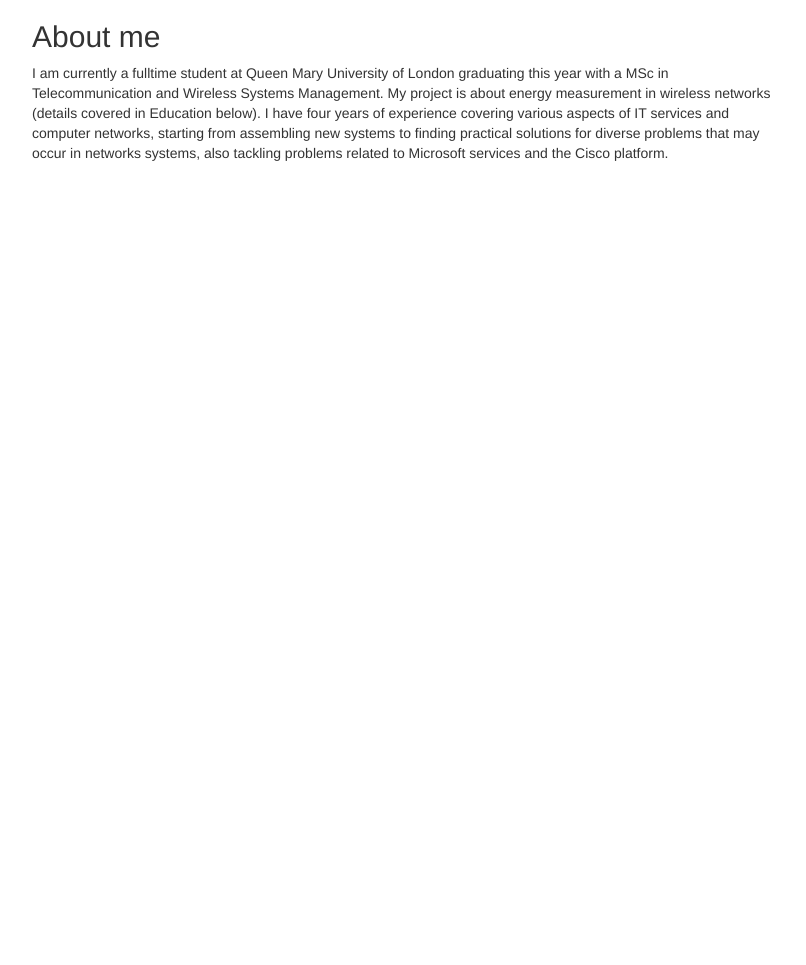
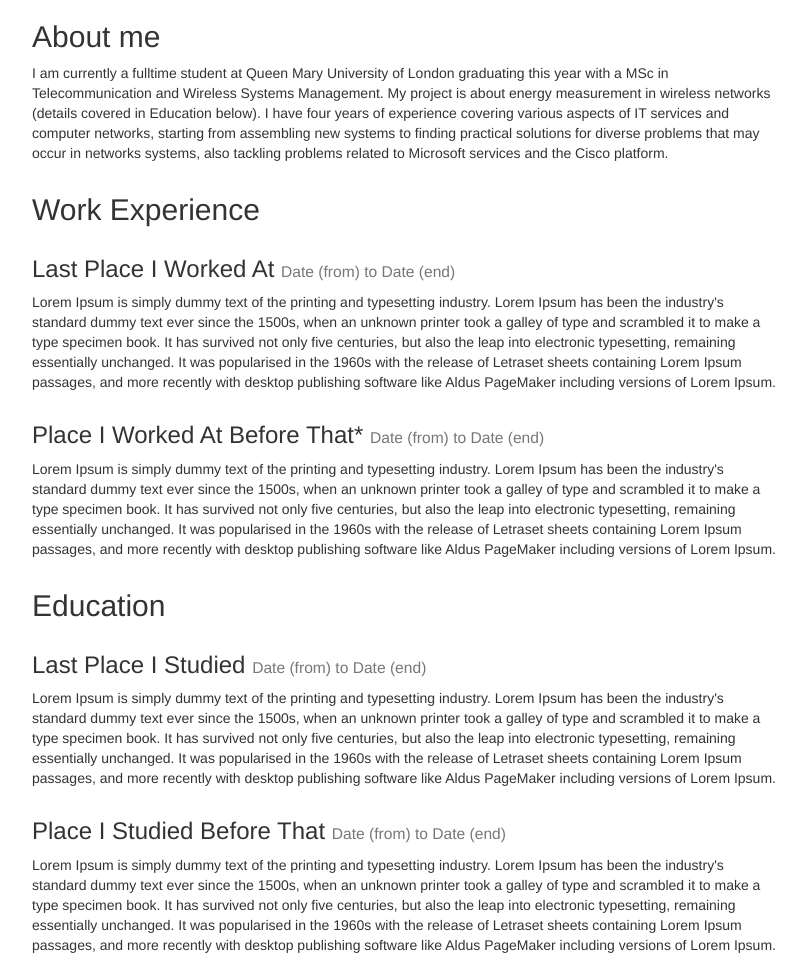
Before and after one commit to tnzmnjm/website, a plain HTML site: page index.html in a window 1280 px wide. Shown: the whole page, without its empty margins (38-844 px from the left). Before the commit the page ends 800 px from the top, so only its background shows below. Drawn offline with nearby package versions, Linux system fonts and the light colour scheme.

Commit message:
Added Work Experience and Education sections.

```diff
--- a/index.html
+++ b/index.html
@@ -27,6 +27,60 @@
 		  	<p>I am currently a full­time student at Queen Mary University of London graduating this year with a MSc in Telecommunication and Wireless Systems Management. My project is about energy measurement in wireless networks (details covered in Education below). I have four years of experience covering various aspects of IT services and computer networks, starting from assembling new systems to finding practical solutions for diverse problems that may occur in networks systems, also tackling problems related to Microsoft services and the Cisco platform.</p>
 		  </div>
 		</div>
+
+    <div class="row">
+      <div class="col-xs-12 col-md-8"><h2>Work Experience</h2></div>
+    </div>
+
+    <div class="row">
+      <div class="col-xs-12 col-md-8">
+
+        <h3>Last Place I Worked At <small>Date (from) to Date (end)</small></h3>
+
+      </div>
+
+      <div class="col-xs-12 col-md-8">
+      <p>Lorem Ipsum is simply dummy text of the printing and typesetting industry. Lorem Ipsum has been the industry's standard dummy text ever since the 1500s, when an unknown printer took a galley of type and scrambled it to make a type specimen book. It has survived not only five centuries, but also the leap into electronic typesetting, remaining essentially unchanged. It was popularised in the 1960s with the release of Letraset sheets containing Lorem Ipsum passages, and more recently with desktop publishing software like Aldus PageMaker including versions of Lorem Ipsum.</p>
+      </div>
+    </div>
+
+    <div class="row">
+      <div class="col-xs-12 col-md-8">
+
+        <h3>Place I Worked At Before That* <span class="visible-xs"><br /></span><small>Date (from) to Date (end)</small></h3>
+
+      </div>
+      <div class="col-xs-12 col-md-8">
+        <p>Lorem Ipsum is simply dummy text of the printing and typesetting industry. Lorem Ipsum has been the industry's standard dummy text ever since the 1500s, when an unknown printer took a galley of type and scrambled it to make a type specimen book. It has survived not only five centuries, but also the leap into electronic typesetting, remaining essentially unchanged. It was popularised in the 1960s with the release of Letraset sheets containing Lorem Ipsum passages, and more recently with desktop publishing software like Aldus PageMaker including versions of Lorem Ipsum.</p>
+      </div>
+    </div>
+
+    <div class="row">
+      <div class="col-xs-12 col-md-8"><h2>Education</h2></div>
+    </div>
+
+    <div class="row">
+      <div class="col-xs-12 col-md-8">
+
+        <h3>Last Place I Studied <small>Date (from) to Date (end)</small></h3>
+
+      </div>
+
+      <div class="col-xs-12 col-md-8">
+      <p>Lorem Ipsum is simply dummy text of the printing and typesetting industry. Lorem Ipsum has been the industry's standard dummy text ever since the 1500s, when an unknown printer took a galley of type and scrambled it to make a type specimen book. It has survived not only five centuries, but also the leap into electronic typesetting, remaining essentially unchanged. It was popularised in the 1960s with the release of Letraset sheets containing Lorem Ipsum passages, and more recently with desktop publishing software like Aldus PageMaker including versions of Lorem Ipsum.</p>
+      </div>
+    </div>
+
+    <div class="row">
+      <div class="col-xs-12 col-md-8">
+
+        <h3>Place I Studied Before That <small>Date (from) to Date (end)</small></h3>
+
+      </div>
+      <div class="col-xs-12 col-md-8">
+        <p>Lorem Ipsum is simply dummy text of the printing and typesetting industry. Lorem Ipsum has been the industry's standard dummy text ever since the 1500s, when an unknown printer took a galley of type and scrambled it to make a type specimen book. It has survived not only five centuries, but also the leap into electronic typesetting, remaining essentially unchanged. It was popularised in the 1960s with the release of Letraset sheets containing Lorem Ipsum passages, and more recently with desktop publishing software like Aldus PageMaker including versions of Lorem Ipsum.</p>
+      </div>
+    </div>
 	</div>
 
     <!-- jQuery (necessary for Bootstrap's JavaScript plugins) -->
```
